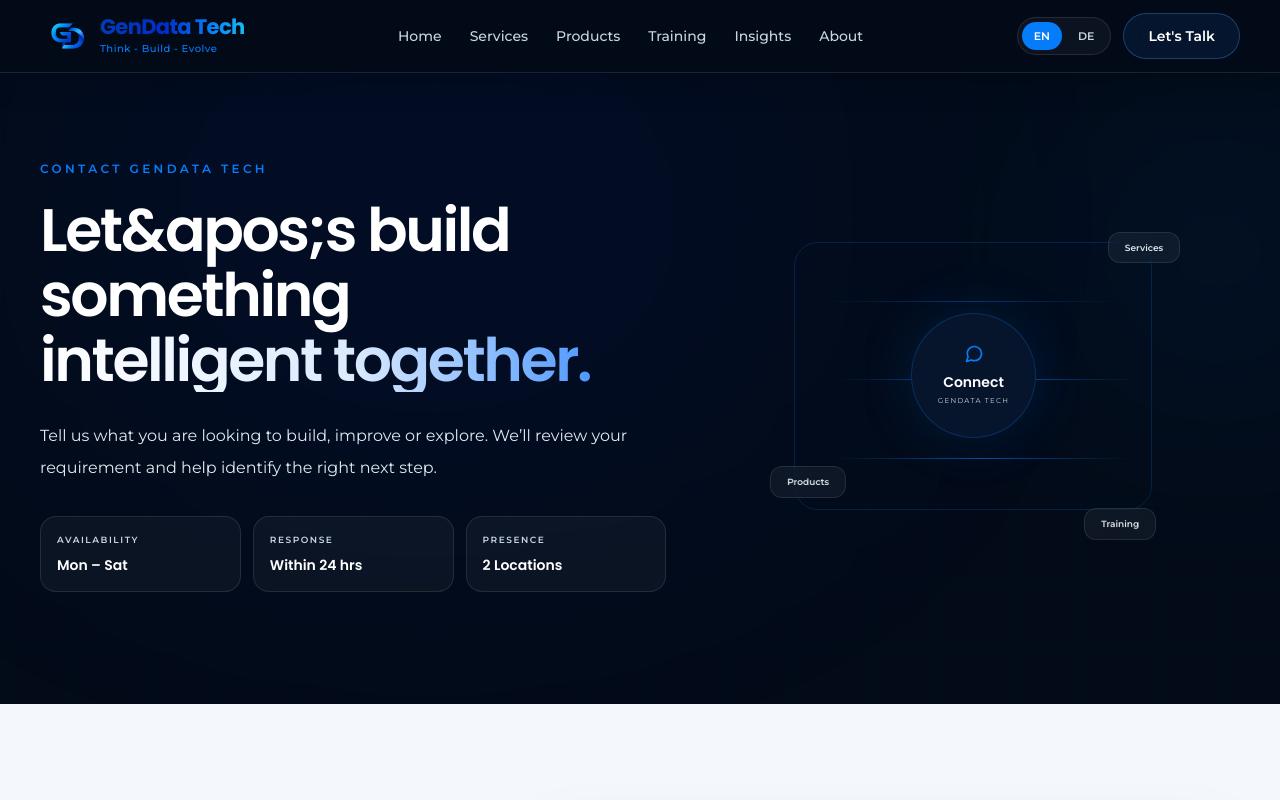
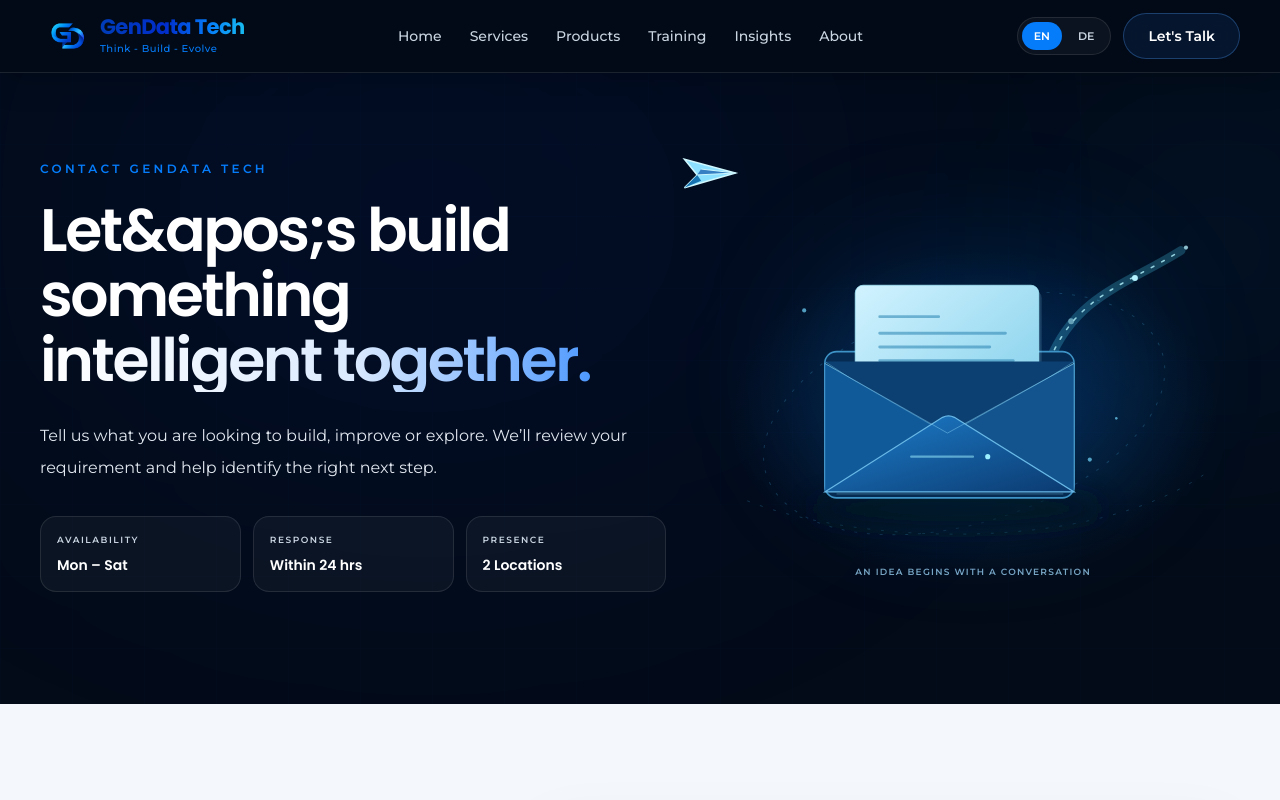
Before and after one commit to aravinthk1504/gendata-techv2, a Next.js app: page /en/contact in a window 1280 px wide. Shown: the top 800 px of the page. Built offline with nearby package versions, Linux system fonts and the light colour scheme.

Commit message:
Integrate First Connection visual into Contact hero on all screen sizes

```diff
--- a/src/components/migrated/Contact.jsx
+++ b/src/components/migrated/Contact.jsx
@@ -1,6 +1,7 @@
 "use client"
 
 import { useParams } from "next/navigation";
+import ContactFirstConnectionHero from "../contact/ContactFirstConnectionHero";
 import { useEffect, useRef, useState } from "react";
 
 import {
@@ -541,132 +542,14 @@ function Contact() {
                 </motion.div>
               </div>
 
-              {/* ==================================================
-                  HERO VISUAL
-              ================================================== */}
-
+              {/* Approved First Connection envelope and paper-plane illustration. */}
               <motion.div
-                initial={{
-                  opacity: 1,
-                  scale: 0.96,
-                }}
-                animate={
-                  heroInView
-                    ? {
-                        opacity: 1,
-                        scale: 1,
-                      }
-                    : {
-                        opacity: 1,
-                        scale: 0.96,
-                      }
-                }
-                transition={{
-                  duration: 0.65,
-                  delay: 0.15,
-                }}
-                className="relative mx-auto hidden h-[340px] w-full max-w-[430px] items-center justify-center lg:flex"
+                initial={reduceMotion ? false : { opacity: 0, y: 16 }}
+                animate={{ opacity: 1, y: 0 }}
+                transition={{ duration: reduceMotion ? 0 : 0.65 }}
+                className="relative mx-auto w-full min-w-0 max-w-[530px] lg:justify-self-center"
               >
-                {/* Message delivery flow */}
-                <div className="absolute inset-9 rounded-3xl border border-[#057CFA]/20" />
-                {[0,1,2].map(i=><motion.div key={i} className="absolute left-[15%] right-[15%] h-px bg-gradient-to-r from-transparent via-[#057CFA]/70 to-transparent" style={{top:`${28+i*23}%`}} animate={heroShouldAnimate?{opacity:[0.2,1,0.2],x:[-15,15,-15]}:{opacity:0.5}} transition={{duration:3.5,delay:i*0.7,repeat:heroShouldAnimate?Infinity:0}}/>)}
-                {/* CENTER */}
-
-                <motion.div
-                  animate={
-                    heroShouldAnimate
-                      ? {
-                          scale: [1, 1.035, 1],
-                        }
-                      : {
-                          scale: 1,
-                        }
-                  }
-                  transition={{
-                    duration: 3,
-                    repeat: heroShouldAnimate ? Infinity : 0,
-                    ease: "easeInOut",
-                  }}
-                  className="relative z-10 flex h-[125px] w-[125px] flex-col items-center justify-center rounded-full border border-[#057CFA]/25 bg-[#06152C] shadow-[0_0_60px_rgba(5,124,250,0.14)]"
-                >
-                  <FiMessageCircle className="text-xl text-[#057CFA]" />
-
-                  <span className="mt-2 font-heading text-sm font-semibold text-white">
-                    {tr("Connect")}
-                  </span>
-
-                  <span className="mt-1 font-body text-[7px] uppercase tracking-[0.18em] text-slate-300">
-                    GenData Tech
-                  </span>
-                </motion.div>
-
-                {/* NODES */}
-
-                <motion.div
-                  animate={
-                    heroShouldAnimate
-                      ? {
-                          y: [0, -6, 0],
-                        }
-                      : {
-                          y: 0,
-                        }
-                  }
-                  transition={{
-                    duration: 4,
-                    repeat: heroShouldAnimate ? Infinity : 0,
-                    ease: "easeInOut",
-                  }}
-                  className="absolute right-2 top-8 rounded-xl border border-white/10 bg-white/[0.05] px-4 py-2 backdrop-blur-sm"
-                >
-                  <p className="font-body text-[9px] font-semibold text-slate-200">
-                    Services
-                  </p>
-                </motion.div>
-
-                <motion.div
-                  animate={
-                    heroShouldAnimate
-                      ? {
-                          x: [0, 5, 0],
-                        }
-                      : {
-                          x: 0,
-                        }
-                  }
-                  transition={{
-                    duration: 4.5,
-                    repeat: heroShouldAnimate ? Infinity : 0,
-                    ease: "easeInOut",
-                  }}
-                  className="absolute bottom-12 left-2 rounded-xl border border-white/10 bg-white/[0.05] px-4 py-2 backdrop-blur-sm"
-                >
-                  <p className="font-body text-[9px] font-semibold text-slate-200">
-                    Products
-                  </p>
-                </motion.div>
-
-                <motion.div
-                  animate={
-                    heroShouldAnimate
-                      ? {
-                          y: [0, 6, 0],
-                        }
-                      : {
-                          y: 0,
-                        }
-                  }
-                  transition={{
-                    duration: 5,
-                    repeat: heroShouldAnimate ? Infinity : 0,
-                    ease: "easeInOut",
-                  }}
-                  className="absolute bottom-2 right-8 rounded-xl border border-white/10 bg-white/[0.05] px-4 py-2 backdrop-blur-sm"
-                >
-                  <p className="font-body text-[9px] font-semibold text-slate-200">
-                    {tr("Training")}
-                  </p>
-                </motion.div>
+                <ContactFirstConnectionHero active={heroShouldAnimate} lang={lang} />
               </motion.div>
             </div>
           </div>
```
